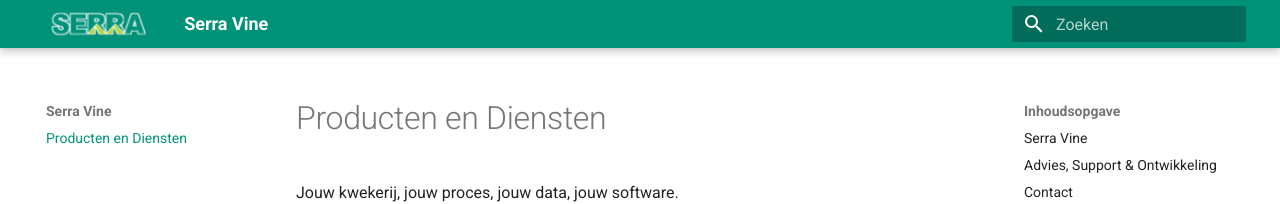
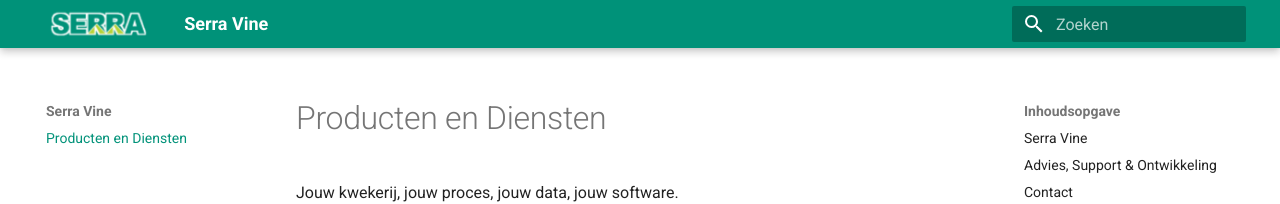
Before and after one commit to serraict/vine-website, an MkDocs documentation site: the page built from docs/index.md, in a window 1280 px wide. Shown: the top 204 px of the page. Built offline with MkDocs 1.6.1 and Material for MkDocs 9.7.7, drawn with Linux system fonts in a browser that asks for light colours.

Commit message:
Add outline to logo

```diff
--- a/mkdocs.yml
+++ b/mkdocs.yml
@@ -3,7 +3,7 @@ site_url: https://vine.serraict.com
 theme:
   name: material
   language: nl
-  logo: "img/logo.png"
+  logo: "img/logo_serra.png"
   palette:
     scheme: default
     primary: custom
```
Also changed, not shown: docs/img/logo_serra.png (added), 1 other file.
